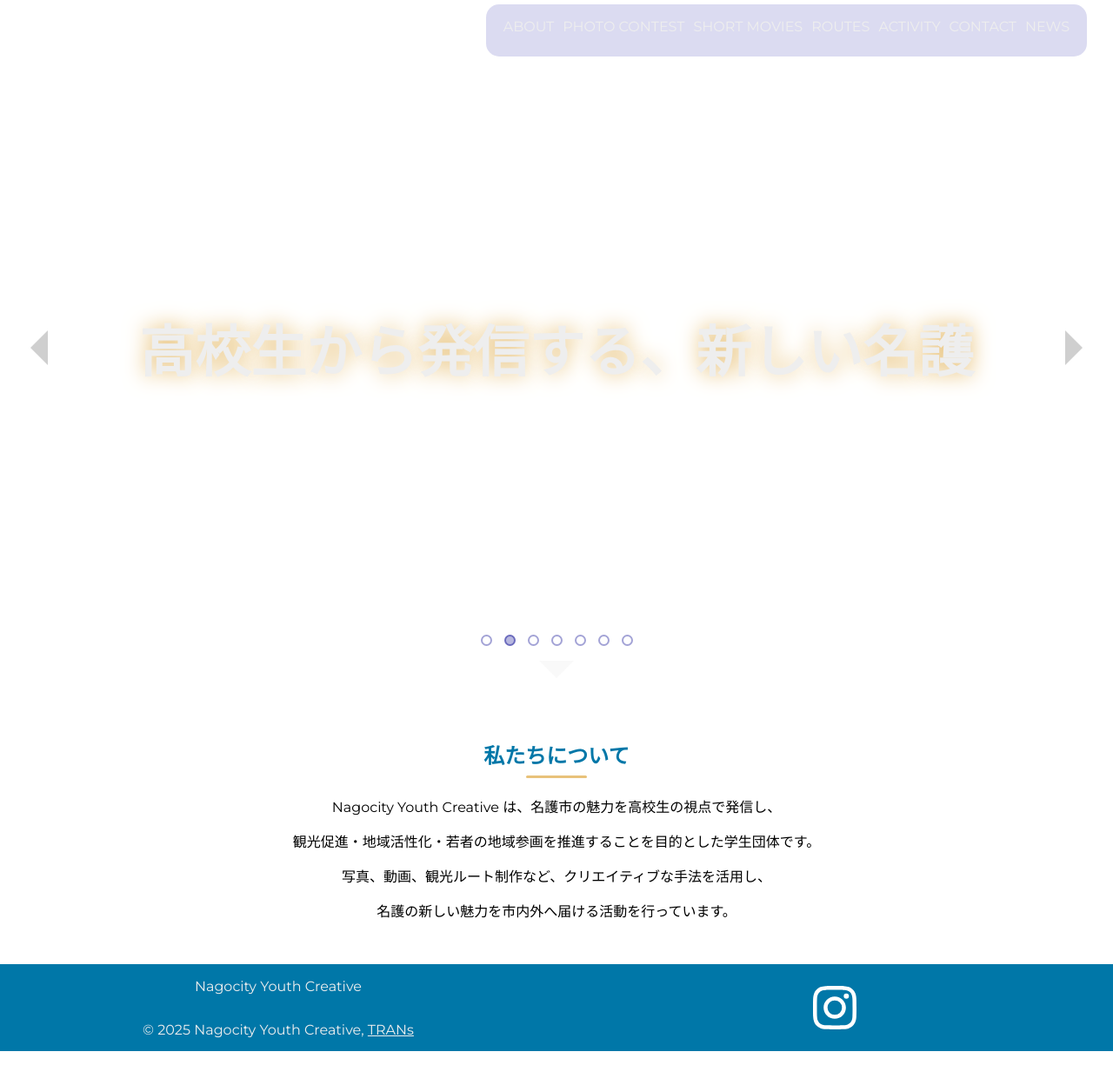
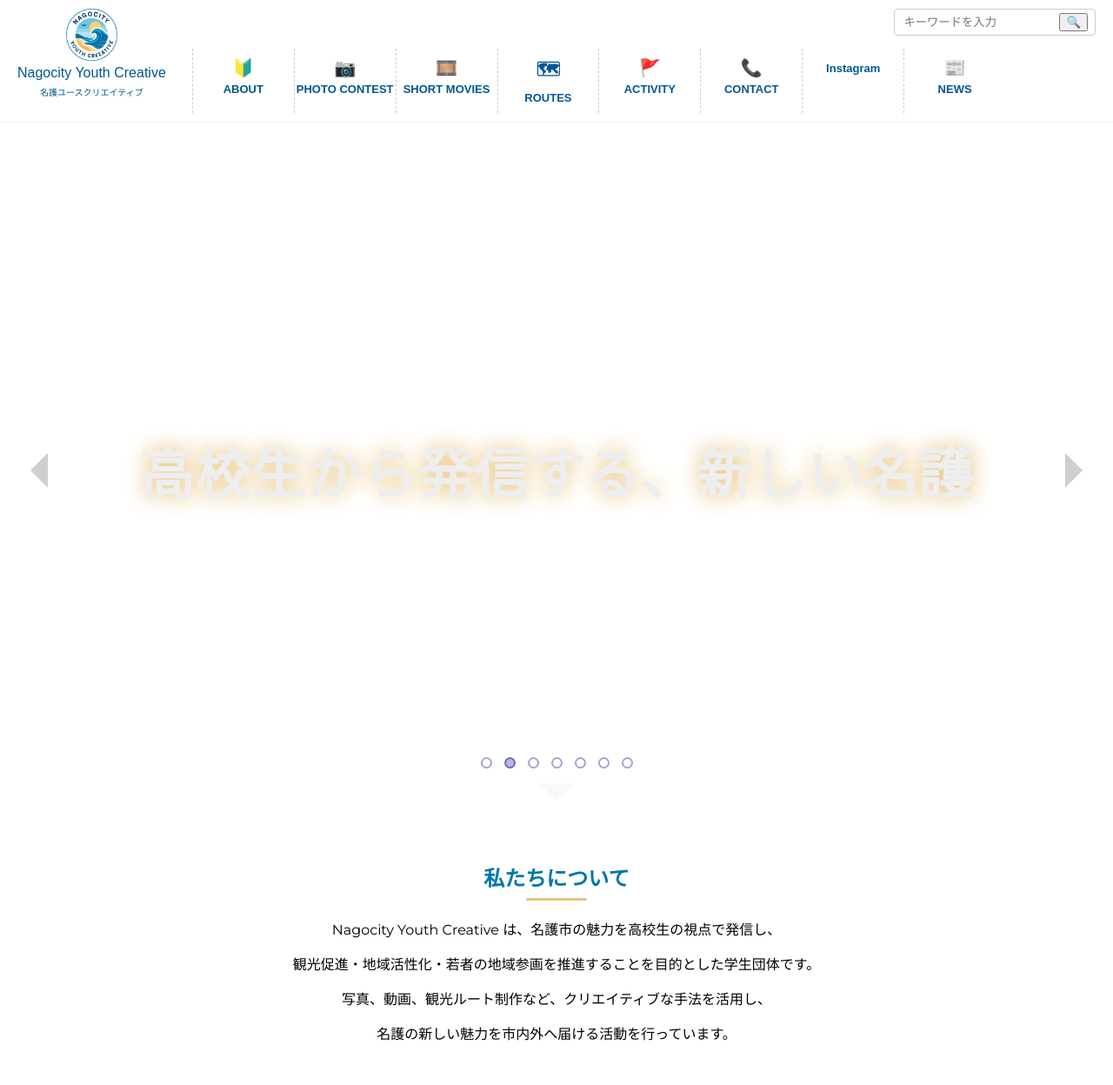
Before and after one commit to Dev-TRANs/nagoyc.stki.org, a SvelteKit app: page / in a window 1280 px wide. Shown: the whole page at 87% size. Before the commit the page ends 1209 px from the top, so only its background shows below. Built offline with nearby package versions, Linux system fonts and the light colour scheme.

Commit message:
header wip

```diff
--- a/src/app.css
+++ b/src/app.css
@@ -5,6 +5,10 @@
 
   --size-footer: 100px; /* 奇跡的にInstagramのアイコン+クリアスペースと同じサイズ */
   --size-main-margin-lr: 30px;
+}
+
+*, *::before, *::after {
+  box-sizing: border-box;
 }
 
 body {
--- a/src/app.html
+++ b/src/app.html
@@ -5,6 +5,7 @@
     <meta name="viewport" content="width=device-width, initial-scale=1" />
     <link rel="preconnect" href="https://fonts.googleapis.com">
     <link rel="preconnect" href="https://fonts.gstatic.com" crossorigin>
+    <script src="https://cdn.jsdelivr.net/npm/@twemoji/api@latest/dist/twemoji.min.js" crossorigin="anonymous"></script>
     <link href="https://fonts.googleapis.com/css2?family=Montserrat:ital,wght@0,100..900;1,100..900&family=Noto+Sans+JP:wght@100..900&display=swap" rel="stylesheet">
     %sveltekit.head%
 
--- a/src/routes/+layout.svelte
+++ b/src/routes/+layout.svelte
@@ -1,6 +1,7 @@
 <script lang="ts">
 import favicon from '$lib/assets/favicon.png';
 import Instagram_Glyph_White from '$lib/assets/Instagram_Glyph_White.svg';
+import Instagram_Glyph_Gradient from '$lib/assets/Instagram_Glyph_Gradient.png?enhanced'
 import '../app.css';
 
 let { children } = $props();
@@ -11,264 +12,158 @@ let { children } = $props();
 </svelte:head>
 
 <style>
-header {
-  width: 100vw;
-  height: 70px;
-  box-sizing: border-box;
+:root {
+  --header-height: 120px;
+  --brand-color: #00a1ab; /* テナント登録ボタンなどの色 */
+}
 
-  padding: 0 30px;
+.main-header {
+  width: 100%;
+  background: white;
+  border-bottom: 1px solid #eee;
+  font-family: sans-serif;
+}
 
-  /* トップページは浮かせたいのでstickyではない */
-  position: absolute;
-  top: 0;
-  left: 0;
-  z-index: 1000;
+.header-container {
+  max-width: 1400px;
+  margin: 0 auto;
+  display: flex;
+  padding: 10px 20px;
+}
 
+/* ロゴエリア */
+.logo-area .logo-link {
+  display: flex;
+  flex-direction: column;
+  align-items: center;
+  text-align:center;
+  text-decoration: none;
+  color: #005691;
+  margin-right: 30px;
+}
+.logo-img {
+  height: 60px;
+  margin-bottom: 5px;
+}
+.site-name-jp {
+  font-size: 10px;
+  margin-top: 5px;
+}
+
+/* 右側コンテンツ全体 */
+.nav-content {
+  flex-grow: 1;
+  display: flex;
+  flex-direction: column;
+  gap: 15px;
+  min-width: 0;
+}
+
+/* 上段ツールバー */
+.top-bar {
   display: flex;
   align-items: center;
-  justify-content: space-between;
-
-  /* TODO: 消す*/
-  color: white;
-  /* background-color: #77c5; */
+  justify-content: flex-end;
+  gap: 10px;
 }
 
-header > .header-left {
-  .gototop {
-    display: block;
-    width: 60px;
-    height: 60px;
-
-    enhanced\:img {
-      width: 60px;
-      height: 60px;
+.search-box {
+  display: flex;
+  border: 1px solid #ccc;
+  border-radius: 4px;
+  padding: 4px 8px;
 }
+.search-box input {
+  border: none; outline: none;
 }
 
+/* 下段メインナビ */
+.main-nav ul {
+  display: flex;
+  list-style: none;
+  padding: 0;
+  margin: 0;
+  justify-content: space-between;
+  overflow-x: scroll;
+  max-width: 90%;
 }
 
-header > .header-right {
-  background-color: #77c4;
-  border-radius: 15px;
-  height: 60px;
-
-  transition: background-color 0.2s;
-
-  &:hover {
-    background-color: #77c6;
-  }
+.main-nav li {
+  flex: 1;
+  text-align: center;
+  border-left: 1px dashed #ccc;
 }
 
-header > .header-right > nav > ul {
+.main-nav a {
+  text-decoration: none;
+  color: #005691;
+  font-size: 13px;
+  font-weight: bold;
   display: flex;
-  padding: 0;
-
-  li {
-    list-style: none;
+  flex-direction: column;
+  align-items: center;
+  padding: 10px 0;
+  transition: background 0.2s;
 }
 
-  a {
-    /* TODO: カラーコード直書きやめる */
-    color: #eee;
-    text-decoration: none;
-    padding: 0 3px;
-    margin: 0 2px;
-
-    transition: color 0.3s ease;
-
-    /* 下線のため */
-    position: relative;
-    display: inline-block;
-    box-sizing: border-box;
+.main-nav a:hover {
+  background-color: #f9f9f9;
 }
 
-  a:link {
+.main-nav .icon {
+  font-size: 20px;
+  margin-bottom: 5px;
 }
 
-  a:visited {
-  }
+.main-nav .icon img,enhanced:img {
+  /* 親要素に対しての最大サイズを指定 */
+  max-width: 60%;
+  max-height: 80%;
 
-  a:focus {
-  }
+  /* アスペクト比を維持するための設定 */
+  width: auto;
+  height: auto;
 
-  a:hover {
-  }
-
-  a:active {
-  }
-
-  /* 適当アニメーション、もっといいのができたら消す */
-  a::after {
-    content: '';
-    position: absolute;
-    left: 0;
-    bottom: -3px;
-
-    width: 100%;
-    height: 2px;
-    background-color: currentColor;
-
-    transition:
-      transform 0.3s,
-      height 0.2s,
-      bottom 0.2s,
-      color 0.3s;
-
-    transform: scaleX(0);
-    transform-origin: left;
-  }
-
-  a:hover::after {
-      transform: scaleX(1);
-      /* height: 4px; */
-      /* bottom: -5px; */
-  }
-
-  a:hover {
-    color: #fff;
-  }
-}
-
-#nav-toggle {
-  display: none;
-}
-
-@media (min-width: 1050px) {
-  .nav-toggle-label {
-    display: none;
-  }
-
-  header > .header-right > nav {
-    margin: 0 15px;
-
-    & > ul {
-    flex-flow: row;
-    }
-  }
-}
-
-@media (max-width: 1049px){
-  .nav-toggle-label {
-    height: 60px;
-    width: 60px;
-
-    display: flex;
-    align-items: center;
-    justify-content: space-between;
-
-    .hamburger {
+  /* 中央寄せにしたい場合（任意） */
+  display: block;
   margin: auto;
-      top: 0;
-      bottom: 0;
-      right: 0;
-      left: 0;
-      /* position: absolute; */
-    }
-  }
-
-  header > .header-right > nav > ul {
-    flex-flow: column;
-    padding: 0 30px;
-  }
-
-  header > .header-right > nav {
-    display: none;
-  }
-
-  #nav-toggle:checked ~ nav {
-    display: flex;
-    background-color: #7c75; /* FIXME: */
-
-    position: absolute;
-    top: 100%;
-    right: 0;
-
-    li {
-      height: 50px;
-    }
-  }
-}
-
-footer {
-  /* background-color: #375; */ /* FIXME: 存在を認知するために色をつけた */
-  background-color: var(--color-main);
-  height: var(--size-footer);
-
-  display: grid;
-  grid-template:
-    "t s" 50%
-    "c s" 50%
-    / 50% 50%;
-
-  & > * {
-    /* display: flex; */
-    /* align-items: center; */
-    /* justify-content: space-between; */
-    text-align: center;
-    color: #eee;
-    margin: auto;
-  }
-
-  .title {
-    grid-area: t;
-  }
-
-  .sns {
-    grid-area: s;
-  }
-
-  .copyright {
-    grid-area: c;
-  }
-
-  .ig-icon {
-    height: 50px;
-    width: 50px;
-
-    background-color: transparent;
-    box-sizing: content-box;
-    border: 25px solid transparent;
-    border-radius: 7px;
-    display: block;
-
-    img {
-      max-width: 50px;
-      height: auto;
-    }
-  }
 }
 </style>
 
-<!-- FIXME: モバイル対応、普通に文字のあるページでヘッダー分下げる -->
-<header class='lang-en'>
-  <div class='header-left'><a href='/' aria-label='トップページへ' class='gototop'><enhanced:img src='$lib/assets/favicon.png' alt='favicon'></enhanced:img></a></div>
+<header class="main-header">
+  <div class="header-container">
+    <div class="logo-area">
+      <a href="/" class="logo-link">
+        <img src={favicon} alt="名護ユースクリエイティブ" class="logo-img" />
+        <div class="logo-text">
+          <div class="site-name-en">Nagocity Youth Creative</div>
+          <div class="site-name-jp">名護ユースクリエイティブ</div>
+        </div>
+      </a>
+    </div>
 
-  <div class='header-right'>
-    <span style='position:absolute; font-size: large; bottom: -50px;'>↑ 絶対に修正する必要のあるヘッダー</span>
-    <input type='checkbox' id='nav-toggle' />
-    <label class='nav-toggle-label' for='nav-toggle' aria-label='メニューを開閉する'><div class='hamburger'></div></label>
-    <nav class='lang-en'>
+    <div class="nav-content">
+      <div class="top-bar">
+        <div class="search-box">
+          <input type="text" placeholder="キーワードを入力" />
+          <button class="search-icon">🔍</button>
+        </div>
+      </div>
+
+      <nav class="main-nav">
         <ul>
-        <li><a href='/about/'>ABOUT</a></li> <!-- FIXME: 仮 -->
-        <li><a href='/photo-contest/' title='フォトコンテストを見る'>PHOTO CONTEST</a></li>
-        <li><a href='/short-movies/' title='動画を見る'>SHORT MOVIES</a></li>
-        <li><a href='/routes/' title='観光ルートを見る'>ROUTES</a></li>
-        <li><a href='/activity/'>ACTIVITY</a></li> <!-- FIXME: ヘッダーに含めるリンクじゃない? -->
-        <li><a href='/contact/'>CONTACT</a></li>
-        <li><a href='/news/' title='最新のお知らせ一覧'>NEWS</a></li>
+          <li><a href='/about/'><span class="icon">🔰</span>ABOUT</a></li> <!-- FIXME: 仮 -->
+          <li><a href='/photo-contest/' title='フォトコンテストを見る'><span class="icon">📷</span>PHOTO CONTEST</a></li>
+          <li><a href='/short-movies/' title='動画を見る'><span class="icon">🎞️</span>SHORT MOVIES</a></li>
+          <li><a href='/routes/' title='観光ルートを見る'><span class="icon">🗺</span>ROUTES</a></li>
+          <li><a href='/activity/'><span class="icon">🚩</span>ACTIVITY</a></li> <!-- FIXME: ヘッダーに含めるリンクじゃない? -->
+          <li><a href='/contact/'><span class="icon">📞</span>CONTACT</a></li>
+          <li><a href='https://www.instagram.com/nagocity_yc'><span class="icon"><enhanced:img src={Instagram_Glyph_Gradient} alt='Instagramのアイコン' /></span>Instagram</a></li>
+          <li><a href='/news/' title='最新のお知らせ一覧'><span class="icon">📰</span>NEWS</a></li>
         </ul>
       </nav>
+    </div>
   </div>
 </header>
 
 {@render children()}
-
-<footer>
-  <div class='lang-en title'>Nagocity Youth Creative</div>
-  <div class='lang-en sns'>
-    <a href='https://www.instagram.com/nagocity_yc' title='Instagramへ' target='_blank' rel='noopener noreferrer' class='ig-icon'>
-      <img src={Instagram_Glyph_White} alt='Instagramのアイコン'  />
-    </a>
-  </div>
-  <div class='lang-en copyright'>© 2025 Nagocity Youth Creative, <a href='https://trans.stki.org/'>TRANs</a></div>
-</footer>
--- a/src/routes/+page.svelte
+++ b/src/routes/+page.svelte
@@ -50,6 +50,7 @@ setInterval(() => {
   width: 100%;
   height: 100%;
   object-fit: cover;
+  user-select: none;
 }
 
 .main-visual > .arrow-down {
```
Also changed, not shown: 1 other file (tests, documents, lock files or other folders). Lines whose indentation alone changed are shown as unchanged.
